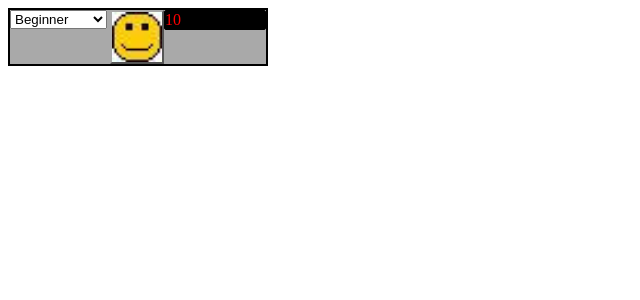
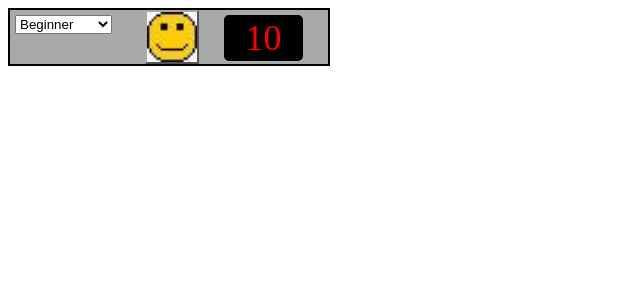
Before and after one commit to nicknatoli/Minesweeper, an Angular app: page / in a window 1280 px wide. Shown: the top 300 px of the page, without its empty margins (0-640 px from the left). Built offline with nearby package versions, Linux system fonts and the light colour scheme.

Commit message:
modified the styling the game options elements.

```diff
--- a/src/app/app.component.css
+++ b/src/app/app.component.css
@@ -8,6 +8,8 @@
     position: relative;
     float: left;
     width: 100px;
+    padding:5px;
+    margin-right: 25px;
 }
 
 #game-wrapper{
@@ -43,9 +45,19 @@
     display: flex;
     position: relative;
     float: right;
-    border:1px solid black;
+    border:2px solid black;
     color:red;
-    border-radius: 2px;
+    border-radius: 5px;
     background-color: black;
-    width: 100px;
+    width: 75px;
+    margin-top: 5px;
+    margin-left: 25px;
+    margin-right: 25px;
 }
+
+label{
+    display: block;
+    text-align: center;
+    font-size: 36px;
+    width:100%;
+}
--- a/src/app/app.component.ts
+++ b/src/app/app.component.ts
@@ -53,8 +53,4 @@ export class AppComponent {
     this.gameStatusElemRef.style.background = "url(../assets/sunglassface.jpg) no-repeat";
     this.gameStatusElemRef.style.backgroundSize = "cover";
   }
-
-  updateGameStatusImage(){
-
-  }
 }
--- a/src/app/components/game-board/game-board.component.ts
+++ b/src/app/components/game-board/game-board.component.ts
@@ -44,13 +44,12 @@ export class GameBoardComponent implements OnInit {
       this.onGameOver.emit();
     }
 
+    if(this.gameBoardService.isGameWon()){
+      this.onGameWon.emit();
+      this.gameOver = true;
+    }
 
     this.updateMineField();
   }
 
-  // onContextMenu(event: MouseEvent, tile: Tile){
-  //   console.log(event);
-  //   tile.isFlagged = !tile.isFlagged;
-  // }
-
 }
```
